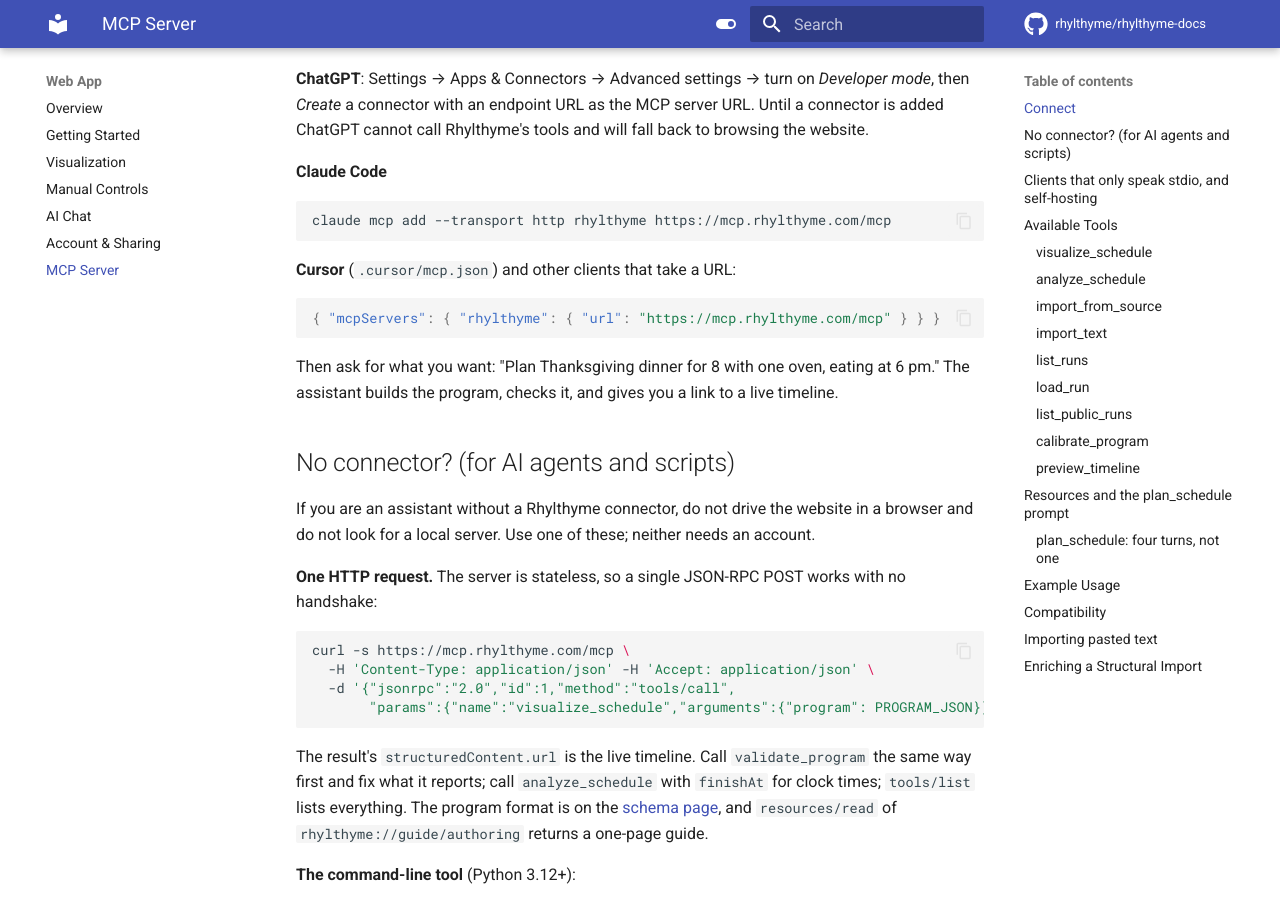
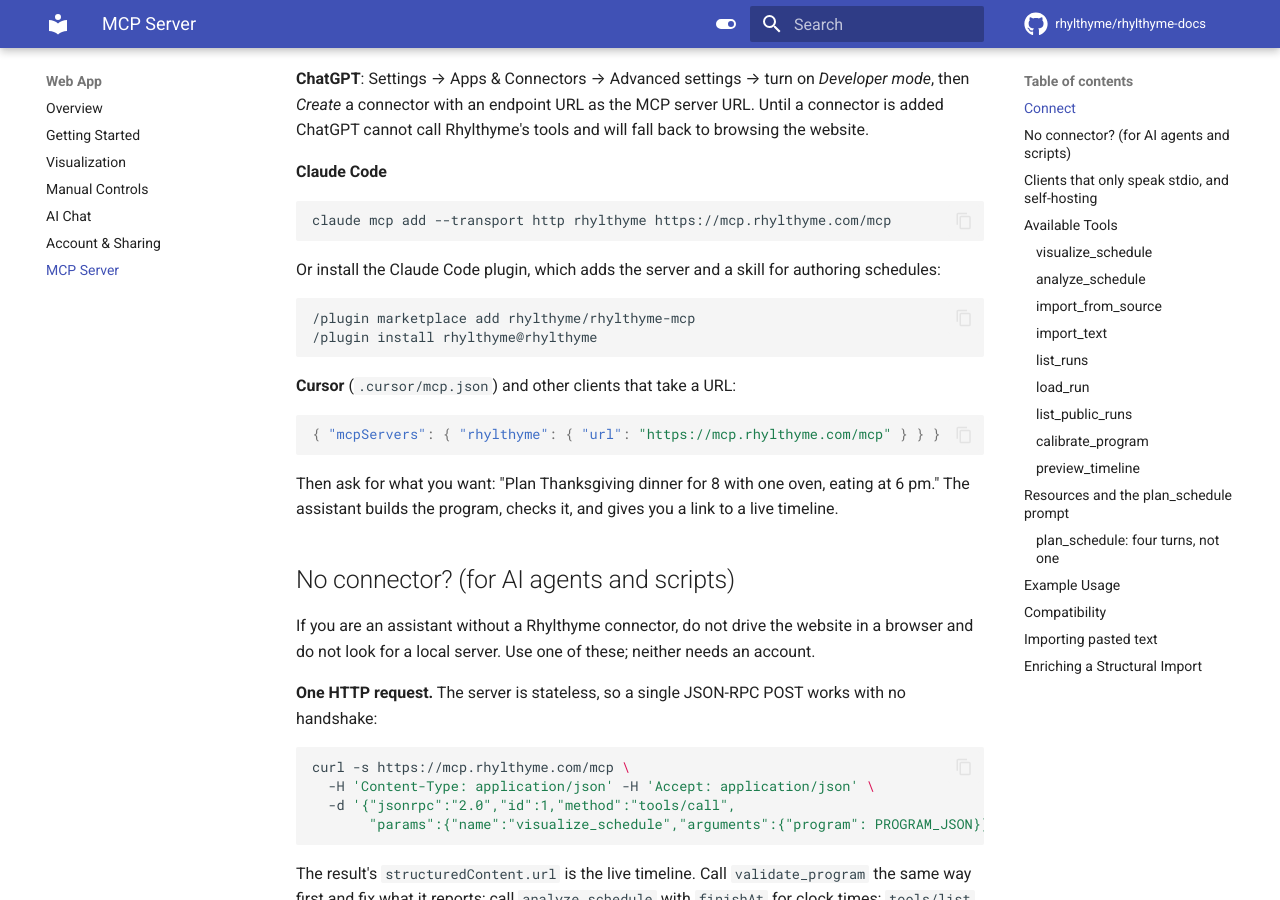
Before and after one commit to rhylthyme/rhylthyme-docs, an MkDocs documentation site: the page built from docs/web-app/mcp.md, in a window 1280 px wide and 900 px high, scrolled down 769 px. Built offline with MkDocs 1.6.1 and Material for MkDocs 9.7.7, drawn with Linux system fonts in a browser that asks for light colours; comment, search, counter and statistics services are not loaded; the version menu is left out.

Commit message:
MCP page: Claude Code plugin install
Claude-Session: https://claude.ai/code/session_01VAL9iQwU8RGideTsofnULV

````diff
--- a/docs/web-app/mcp.md
+++ b/docs/web-app/mcp.md
@@ -31,6 +31,14 @@ and will fall back to browsing the website.
 
 ```bash
 claude mcp add --transport http rhylthyme https://mcp.rhylthyme.com/mcp
+```
+
+Or install the Claude Code plugin, which adds the server and a skill for
+authoring schedules:
+
+```
+/plugin marketplace add rhylthyme/rhylthyme-mcp
+/plugin install rhylthyme@rhylthyme
 ```
 
 **Cursor** (`.cursor/mcp.json`) and other clients that take a URL:
````
